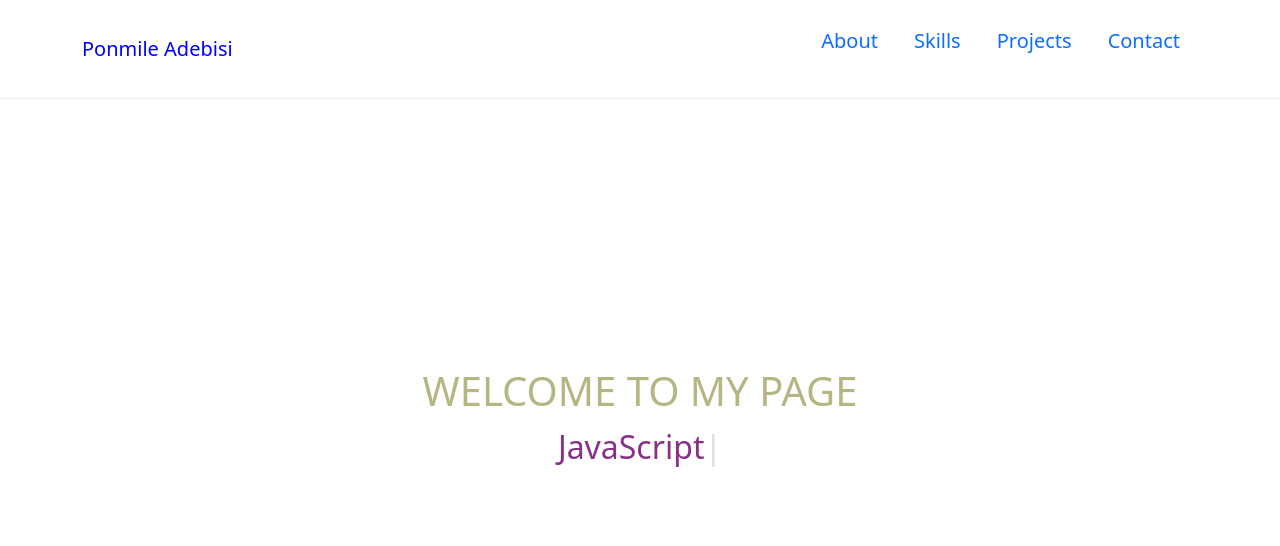
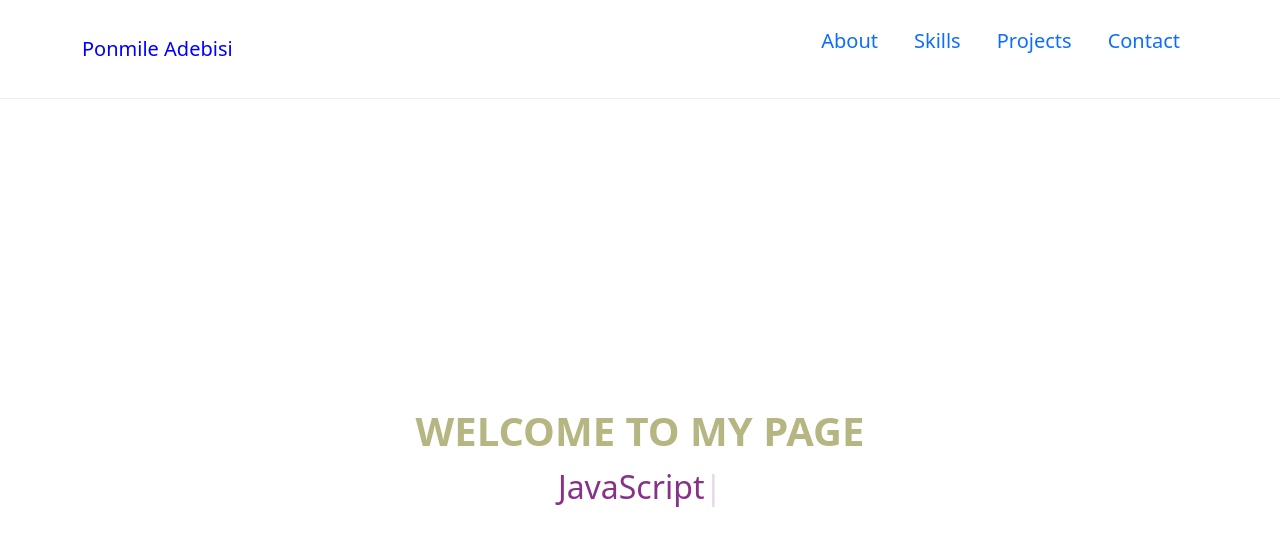
Before and after one commit to pjmiles/mYportfolio, a React (Create React App) app: page / in a window 1280 px wide. Shown: the top 546 px of the page. Built offline with nearby package versions, Linux system fonts and the light colour scheme.

Commit message:
main-info

```diff
--- a/src/App.css
+++ b/src/App.css
@@ -23,7 +23,7 @@ body{
 
 
 .navbar-nav > li > a {
-    color: var(--primary-color) !important;
+    color: var(--primary-color);
     margin-right: 0.75rem;
     margin-left: 0.75rem;
     border-top: 0.1875rem;
@@ -53,7 +53,11 @@ body{
     /* background: url(backgrd2.jpg) no-repeat; */
     background-size: cover;
     background-position: center;
-    height: 80vh;
+    height: 90vh;
+}
+
+.header-text {
+    font-weight: 620;
 }
 
 .main-info {
--- a/src/components/Header.js
+++ b/src/components/Header.js
@@ -6,7 +6,7 @@ export const Header = () => {
   return (
     <div className="header-wrapper">
         <div className="main-info">
-            <h1>WELCOME TO MY PAGE</h1>
+            <h1 className="header-text">WELCOME TO MY PAGE</h1>
             <Typed
               className="typed-text"
               strings={["My Skills", "HTML5", "CSS3", "JavaScript", "ReactJS", "NodeJS", "ExpressJS", "MongoDB"]}
--- a/src/components/NavLinks.js
+++ b/src/components/NavLinks.js
@@ -26,8 +26,9 @@ const NavLinks = ({ open }) => {
       right: 0;
       height: 100vh;
       width: 200px;
-      padding-top: 60px;
+      padding-top: 50px;
       padding-left: 50px;
+      opacity: 0.8;
 
       a {
         color: #fcfcfc;
```
